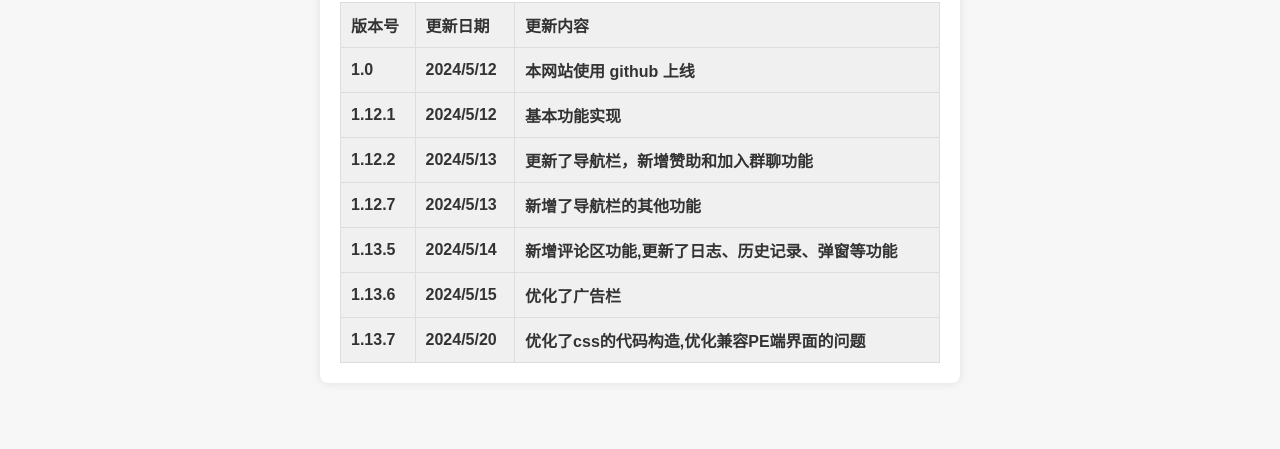
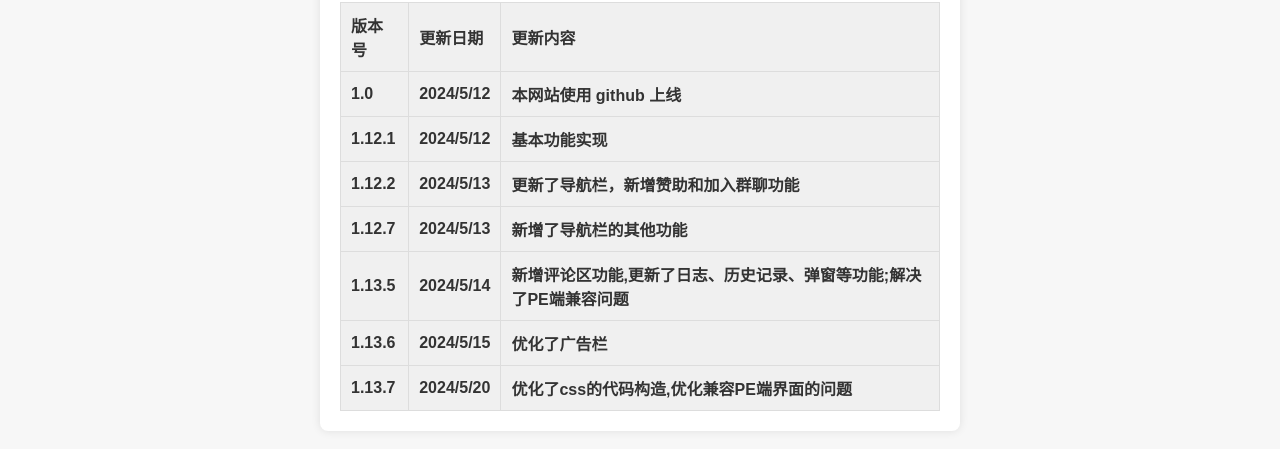
Before and after one commit to 7kWqZhuXuan/my, a plain HTML site: page updates.html in a window 1280 px wide. Shown: the part 355-804 px from the top of the page. Drawn offline with Linux system fonts and the light colour scheme.

Commit message:
updates.html

```diff
--- a/updates.html
+++ b/updates.html
@@ -68,7 +68,7 @@
                     <tr>
                         <th>1.13.5</th>
                         <th>2024/5/14</th>
-                        <th>新增评论区功能,更新了日志、历史记录、弹窗等功能</th>
+                        <th>新增评论区功能,更新了日志、历史记录、弹窗等功能;解决了PE端兼容问题</th>
                     </tr>
                 </thead>
                 <thead>
```
